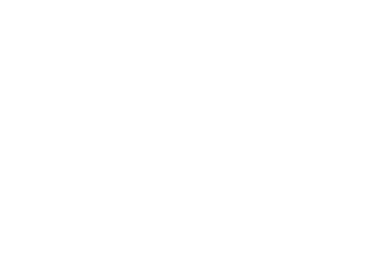
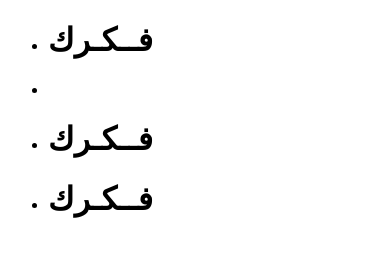
Before and after one commit to krokeen/fkr, a plain HTML site: page index.html in a window 390 px wide. Drawn offline with Linux system fonts and the light colour scheme; a web font is replaced by a local one.

Commit message:
fix the responsive desgin

```diff
--- a/index.html
+++ b/index.html
@@ -3,8 +3,28 @@
     <head>
         <title> فكرك | اهلا بك</title>
         <link rel="stylesheet" href="index.css">
+        <meta charset="utf-8">
+        <link rel="preconnect" href="https://fonts.googleapis.com">
+        <link rel="preconnect" href="https://fonts.gstatic.com" crossorigin>
+        <link href="https://fonts.googleapis.com/css2?family=Jomhuria&family=Tajawal&display=swap" rel="stylesheet">
+        <link rel="icon" type="image/png" href="img/fav.png"/>
     </head>
     <body>
+        <div class="header">
+            <ul>
+                <li>
+                    <h1 class="logo">فــكـرك</h1>
+                </li>
+                <li>
 
+                </li>
+                <li>
+                    <h1 class="header">فــكـرك</h1>
+                </li>
+                <li>
+                    <h1 class="header">فــكـرك</h1>
+                </li>
+            </ul>
+        </div>
     </body>
 </html>
```
Also changed, not shown: main.css (+6 -1 lines), main.html (+1 -2 lines).
